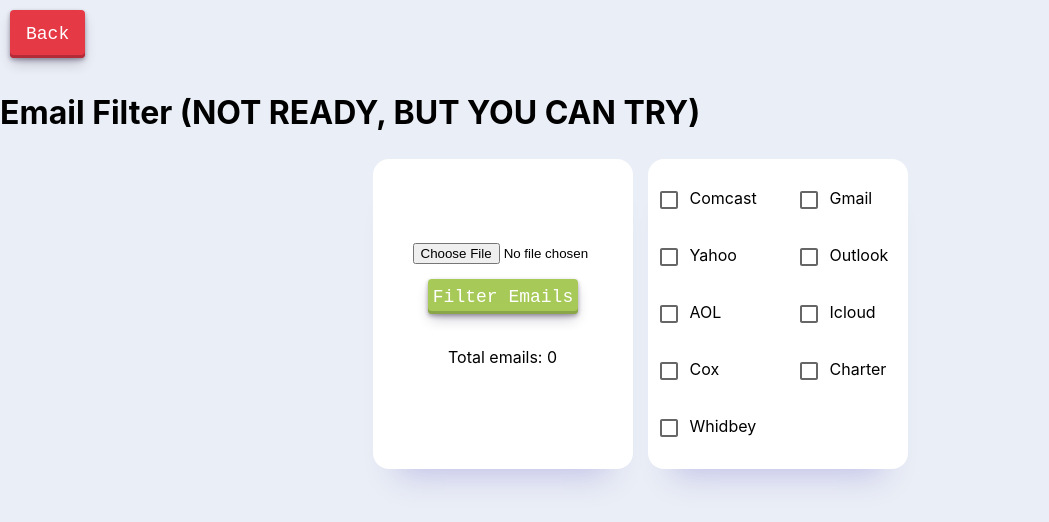
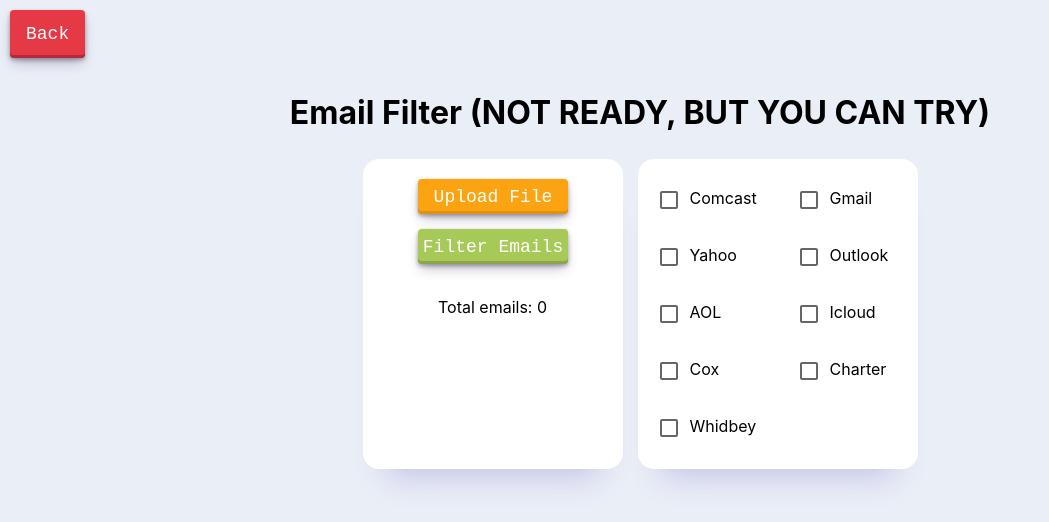
Before and after one commit to INRGI/CopyMaker, a React (Vite) app: page /emailFilter in a window 1280 px wide. Shown: the top 522 px of the page, without its empty margins (0-1049 px from the left). Built offline with nearby package versions, Linux system fonts and the light colour scheme.

Commit message:
update styles in EmailFilter for upload button

```diff
--- a/src/components/EmailFilter/EmailFilter.jsx
+++ b/src/components/EmailFilter/EmailFilter.jsx
@@ -1,6 +1,6 @@
 import { useState } from 'react';
 import * as XLSX from 'xlsx';
-import { CheckBoxLabel, Container, FileInput, FilterEmailsButton, LeftContainer, RightContainer } from './EmailFilter.styled';
+import { CheckBoxLabel, Container, FileInput, FileInputLabel, FilterEmailsButton, LeftContainer, RightContainer } from './EmailFilter.styled';
 import Checkbox from '@mui/material/Checkbox';
 
 const EmailFilter = () => {
@@ -67,7 +67,10 @@ const EmailFilter = () => {
   return (
     <Container>
       <LeftContainer>
-        <FileInput type="file" onChange={handleFileUpload} />
+        <div>
+          <FileInput type="file" id="file-upload" onChange={handleFileUpload} />
+          <FileInputLabel htmlFor="file-upload">Upload File</FileInputLabel>
+        </div>
         <FilterEmailsButton onClick={filterEmails}>Filter Emails</FilterEmailsButton>
         {isFiltered && (
           <button onClick={downloadCSV}>Download New CSV</button>
--- a/src/components/EmailFilter/EmailFilter.styled.jsx
+++ b/src/components/EmailFilter/EmailFilter.styled.jsx
@@ -46,9 +46,54 @@ export const FilterEmailsButton = styled.button`
 `;
 
 export const FileInput = styled.input`
-    max-width: 180px;
+  display: none;
+`;
 
-`
+export const FileInputLabel = styled.label`
+  align-items: center;
+  appearance: none;
+  background-color: #fca311;
+  border-radius: 4px;
+  border-width: 0;
+  box-shadow: rgba(45, 35, 66, 0.4) 0 2px 4px, rgba(45, 35, 66, 0.3) 0 7px 13px -3px, #e19110 0 -3px 0 inset;
+  box-sizing: border-box;
+  color: white;
+  cursor: pointer;
+  display: inline-flex;
+  font-family: "JetBrains Mono", monospace;
+  height: 35px;
+  justify-content: center;
+  line-height: 1;
+  list-style: none;
+  overflow: hidden;
+  padding-left: 16px;
+  padding-right: 16px;
+  position: relative;
+  text-align: left;
+  text-decoration: none;
+  transition: box-shadow .15s, transform .15s;
+  user-select: none;
+  -webkit-user-select: none;
+  touch-action: manipulation;
+  white-space: nowrap;
+  will-change: box-shadow, transform;
+  font-size: 18px;
+  width: 150px;
+
+  &:focus {
+    box-shadow: #e19110 0 0 0 1.5px inset, rgba(45, 35, 66, 0.4) 0 2px 4px, rgba(45, 35, 66, 0.3) 0 7px 13px -3px, #e19110 0 -3px 0 inset;
+  }
+
+  &:hover {
+    box-shadow: rgba(45, 35, 66, 0.4) 0 4px 8px, rgba(45, 35, 66, 0.3) 0 7px 13px -3px, #e19110 0 -3px 0 inset;
+    transform: translateY(-1px);
+  }
+
+  &:active {
+    box-shadow: #e19110 0 3px 7px inset;
+    transform: translateY(1px);
+  }
+`;
 
 export const Container = styled.div`
     display: flex;
@@ -60,8 +105,6 @@ export const Container = styled.div`
 export const LeftContainer = styled.div`
     display: flex;
     gap: 15px;
-    align-content: center;
-    justify-content: center;
     flex-direction: column;
     align-items: center;
     width: 100%;
@@ -85,8 +128,7 @@ export const RightContainer = styled.div`
     border-radius: 16px;
     box-shadow: 0 30px 30px -25px rgba(65, 51, 183, 0.25);
     background-color:#fff;
-    padding-top:20px;
-    padding-bottom:20px;
+    padding: 20px 10px;
     overflow-y: auto;
 `;
 
--- a/src/pages/CsvPage/CsvPage.jsx
+++ b/src/pages/CsvPage/CsvPage.jsx
@@ -17,7 +17,7 @@ const CsvPage = () => {
             <StyledLink to={backLinkHref.current}>
                 <Btn type="button">Back</Btn>
             </StyledLink>
-            <h1>Email Filter (NOT READY, BUT YOU CAN TRY)</h1>
+            <center><h1>Email Filter (NOT READY, BUT YOU CAN TRY)</h1></center>
             <EmailFilter />
         </>
     )
```
